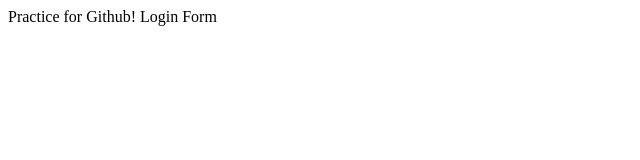
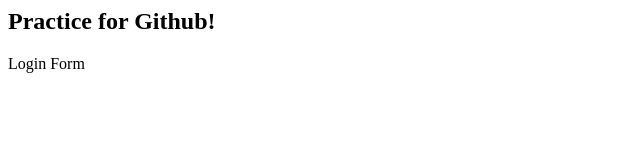
Before and after one commit to RHaenszel/git_test, a plain HTML site: page index.html in a window 1280 px wide. Shown: the whole page, without its empty margins (0-640 px from the left). Drawn offline with Linux system fonts and the light colour scheme.

Commit message:
added h2 tag and updated gitignore

```diff
--- a/index.html
+++ b/index.html
@@ -1,3 +1,4 @@
+
 <html>
     <head>
         <title>
@@ -5,7 +6,9 @@
         </title>
     </head>
     <body>
-        Practice for Github!
+        <h2>Practice for Github!</h2>
+
         Login Form
+
     </body>
 </html>
```
Also changed, not shown: 2 other files.
